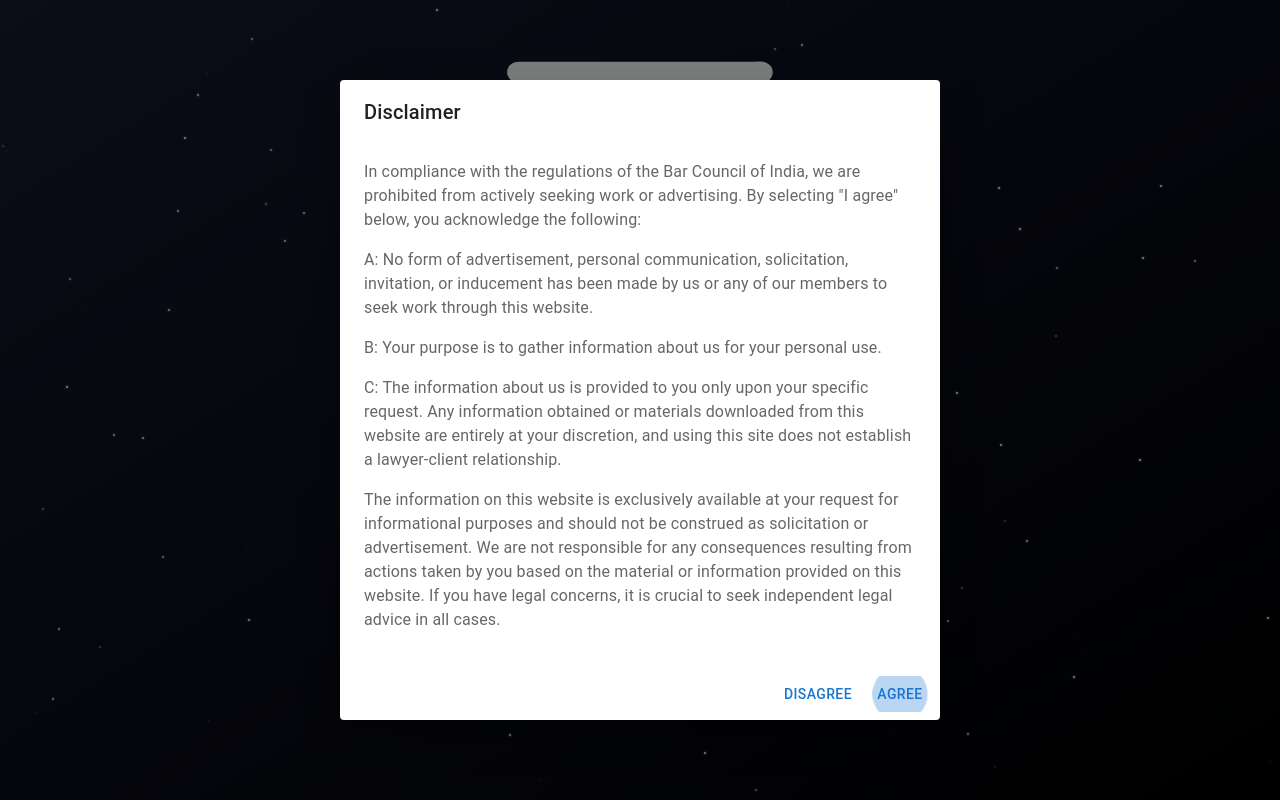
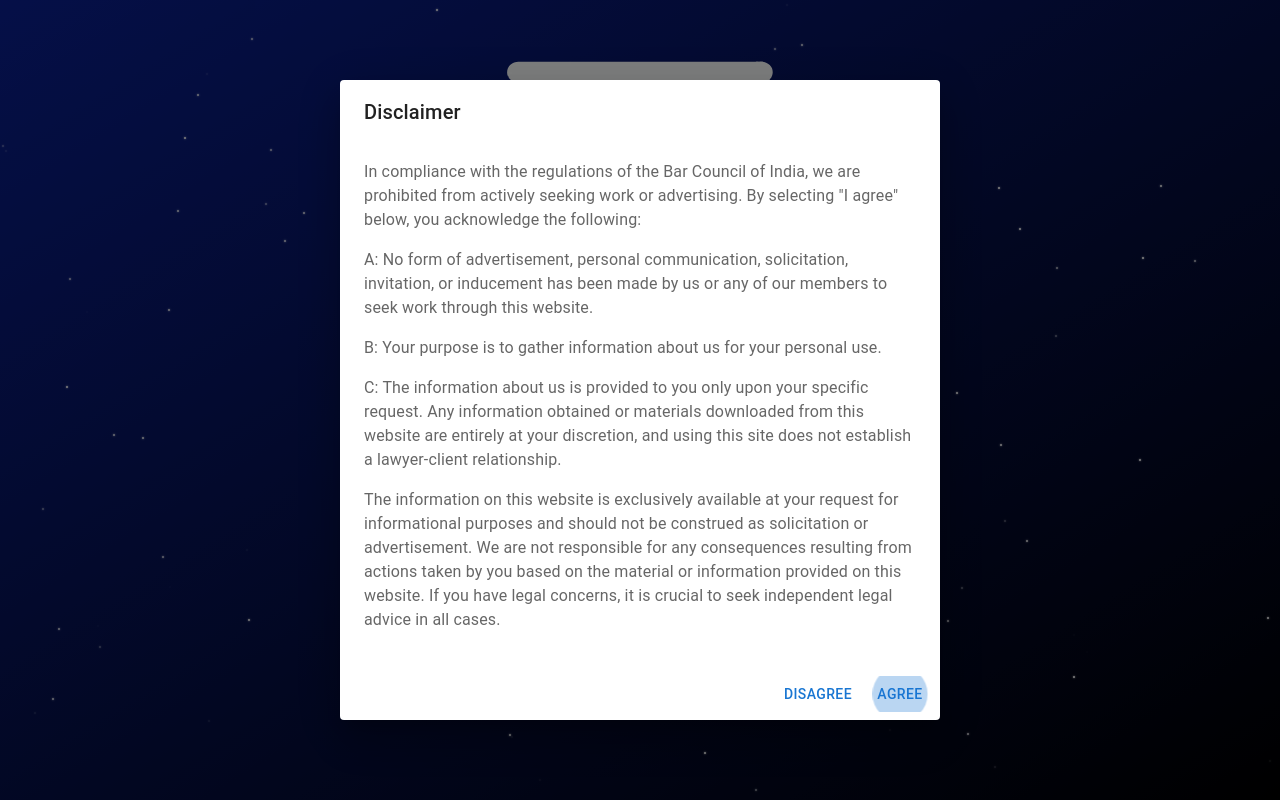
Before and after one commit to manbruassociates/manbru-react, a React (Vite) app: page / in a window 1280 px wide. Built offline with nearby package versions, Linux system fonts and the light colour scheme; the HTML template or start-up script is replaced by a standard one.

Commit message:
changed background color

```diff
--- a/src/components/animatedBackground.tsx
+++ b/src/components/animatedBackground.tsx
@@ -31,7 +31,7 @@
   width: 100%;
   height: 100%;
   animation: ${moveBackground} 20s linear infinite alternate;
-  background: linear-gradient(to bottom right, #161a30, #000);
+  background: linear-gradient(to bottom right, #0a1f91, #000);
   color: #fff; /* Set text color */
 `;
 
```
